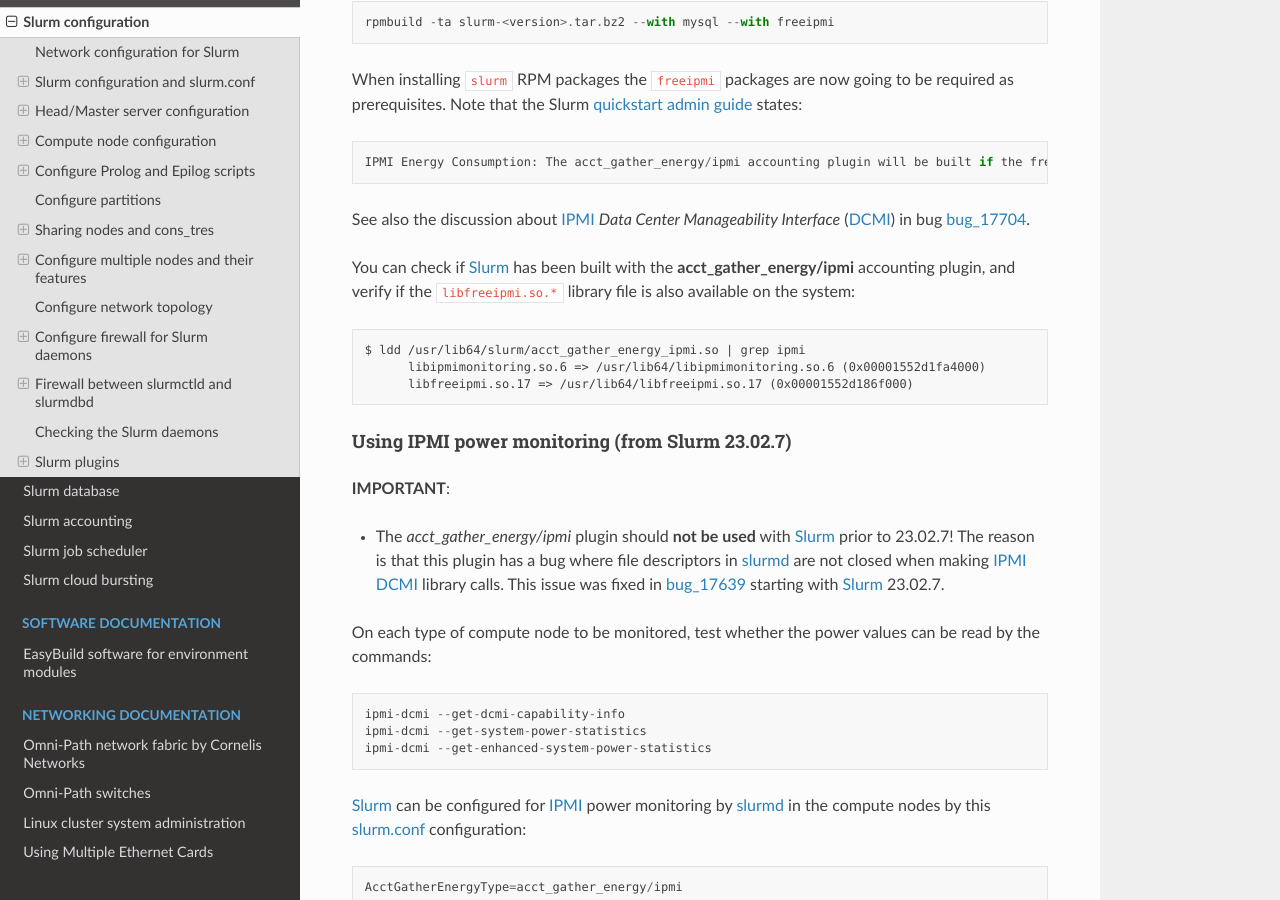
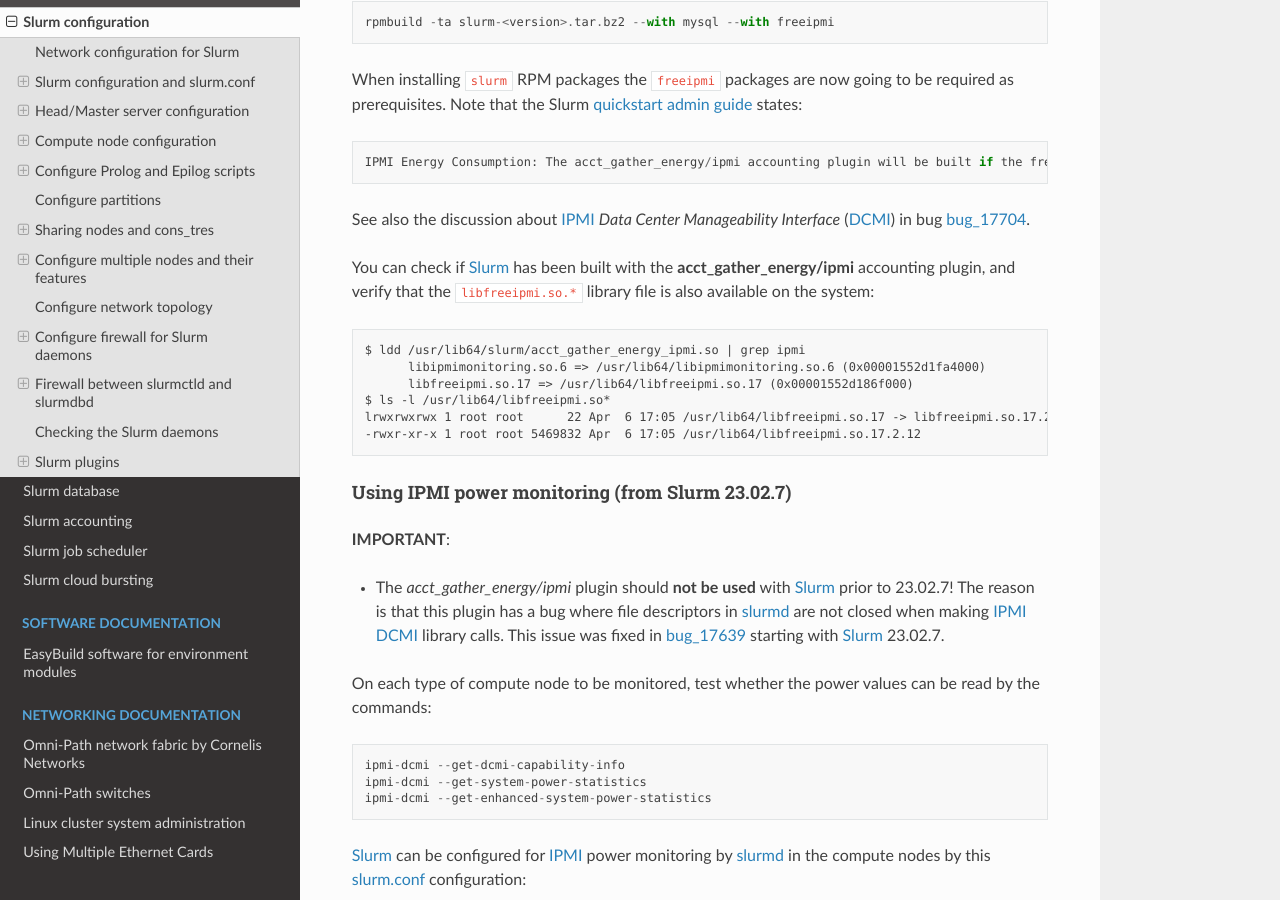
Before and after one commit to OleHolmNielsen/Niflheim_system, a Sphinx documentation site: the page built from docs/Slurm_configuration.rst, in a window 1280 px wide and 900 px high, scrolled down 16597 px. Built offline with Sphinx 7.4.7 and the Read the Docs theme 2.0.0, drawn with Linux system fonts in a browser that asks for light colours.

Commit message:
Check for libfreeipmi.so

```diff
--- a/docs/Slurm_configuration.rst
+++ b/docs/Slurm_configuration.rst
@@ -672,11 +672,15 @@
 See also the discussion about IPMI_ *Data Center Manageability Interface* (DCMI_) in bug bug_17704_.
 
 You can check if Slurm_ has been built with the **acct_gather_energy/ipmi** accounting plugin,
-and verify if the ``libfreeipmi.so.*`` library file is also available on the system::
+and verify that the ``libfreeipmi.so.*`` library file is also available on the system::
 
   $ ldd /usr/lib64/slurm/acct_gather_energy_ipmi.so | grep ipmi
   	libipmimonitoring.so.6 => /usr/lib64/libipmimonitoring.so.6 (0x00001552d1fa4000)
 	libfreeipmi.so.17 => /usr/lib64/libfreeipmi.so.17 (0x00001552d186f000)
+  $ ls -l /usr/lib64/libfreeipmi.so*
+  lrwxrwxrwx 1 root root      22 Apr  6 17:05 /usr/lib64/libfreeipmi.so.17 -> libfreeipmi.so.17.2.12
+  -rwxr-xr-x 1 root root 5469832 Apr  6 17:05 /usr/lib64/libfreeipmi.so.17.2.12
+
 
 .. _bug_17639: https://bugs.schedmd.com/show_bug.cgi?id=17639
 .. _bug_17704: https://bugs.schedmd.com/show_bug.cgi?id=17704
```
